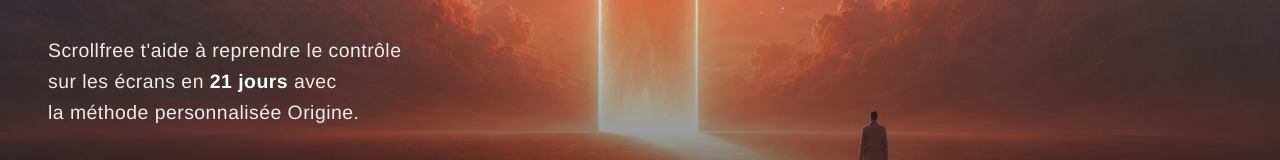
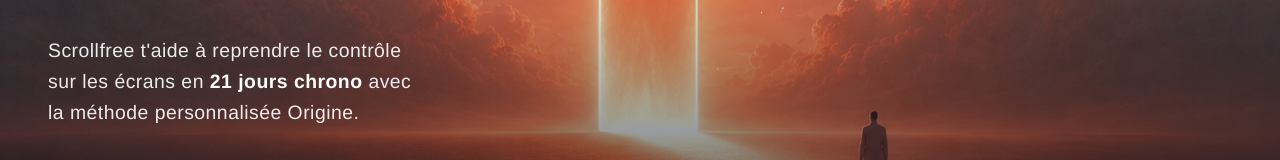
Before and after one commit to citronpresse-maker/Scrollfree, a React (Vite) app: page / in a window 1280 px wide. Shown: the part 395-555 px from the top of the page. Built offline with nearby package versions, Linux system fonts and the light colour scheme.

Commit message:
chore: test deployment update

```diff
--- a/src/sections/Hero.tsx
+++ b/src/sections/Hero.tsx
@@ -177,7 +177,7 @@
             className="text-[19.4px] text-white/90 mb-12 max-w-2xl leading-[1.6] font-normal tracking-wide"
           >
             Scrollfree t'aide à reprendre le contrôle<br className="hidden sm:block" />
-            sur les écrans en <span className="font-bold text-white">21 jours</span> avec<br className="hidden sm:block" />
+            sur les écrans en <span className="font-bold text-white">21 jours chrono</span> avec<br className="hidden sm:block" />
             la méthode personnalisée Origine.
           </m.p>
 
```
